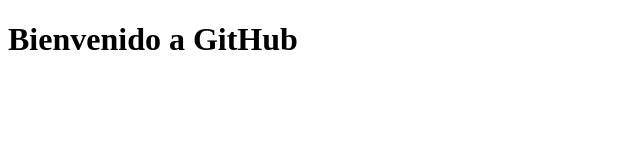
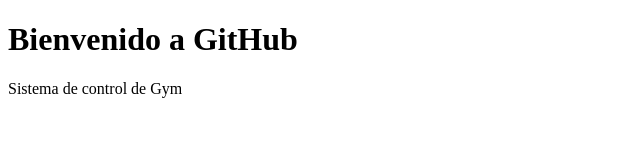
Before and after one commit to Amelipg01/Test-uno, a plain HTML site: page index.html in a window 1280 px wide. Shown: the whole page, without its empty margins (0-640 px from the left). Drawn offline with Linux system fonts and the light colour scheme.

Commit message:
Modificar index

```diff
--- a/index.html
+++ b/index.html
@@ -7,5 +7,6 @@
 </head>
 <body>
     <h1>Bienvenido a GitHub</h1>
+    <p>Sistema de control de Gym</p>
 </body>
 </html>
```
